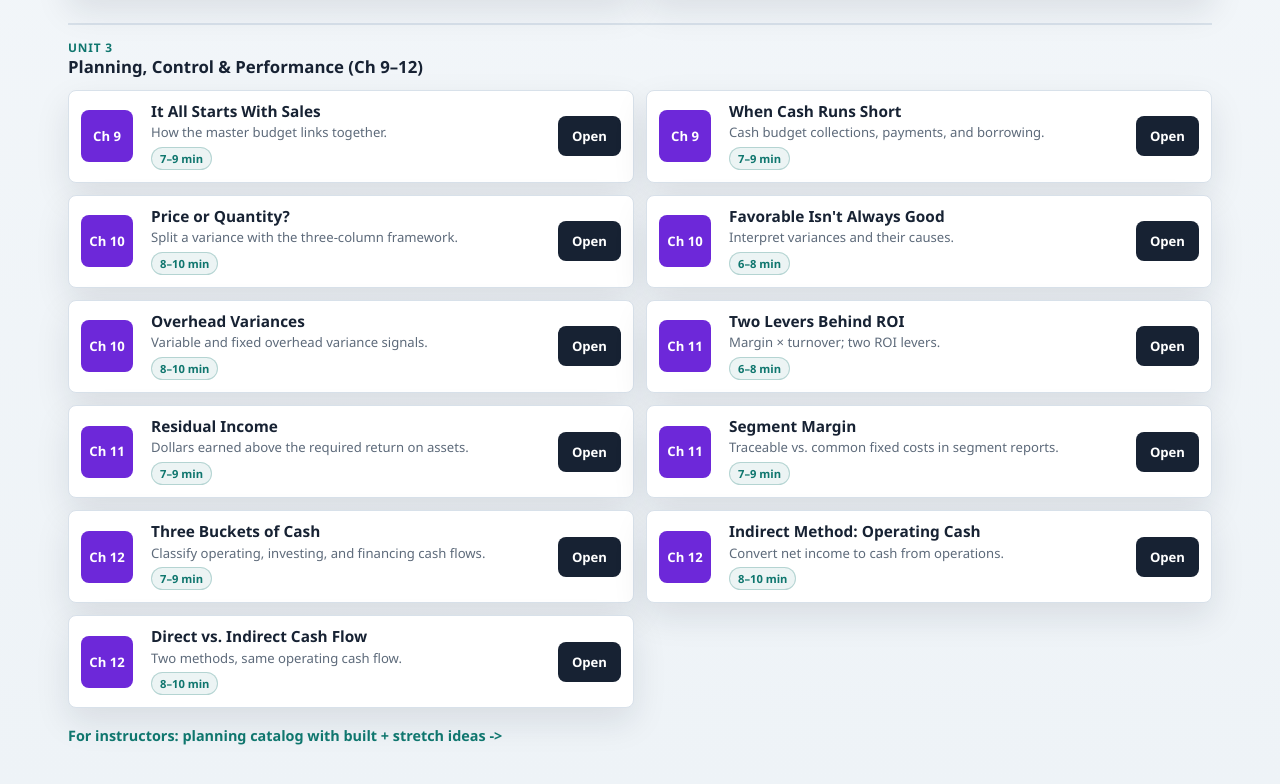
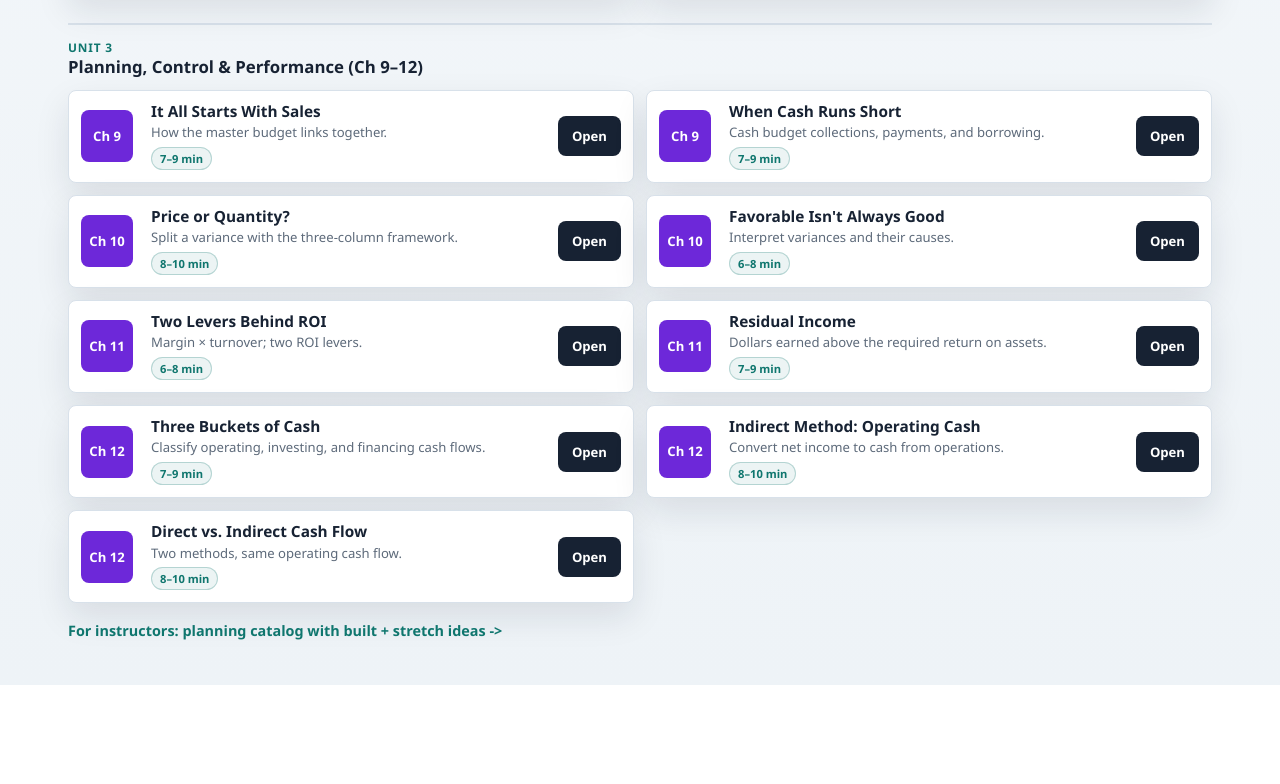
Before and after one commit to ccjason34/acct2302-animations, a plain HTML site: page index.html in a window 1280 px wide. Shown: the part 1701-2485 px from the top of the page. After the commit the page ends 2386 px from the top, so only its background shows below. Drawn offline with Linux system fonts and the light colour scheme.

Commit message:
Remove two animation links from hub

```diff
--- a/index.html
+++ b/index.html
@@ -156,10 +156,8 @@ const units = [
     { ch:"Ch 9", title:"When Cash Runs Short", desc:"Cash budget collections, payments, and borrowing.", time:"7–9 min", file:"Ch09_CashBudget.html" },
     { ch:"Ch 10", title:"Price or Quantity?", desc:"Split a variance with the three-column framework.", time:"8–10 min", file:"Ch10_VarianceColumns.html" },
     { ch:"Ch 10", title:"Favorable Isn't Always Good", desc:"Interpret variances and their causes.", time:"6–8 min", file:"Ch10_FavorableUnfavorable.html" },
-    { ch:"Ch 10", title:"Overhead Variances", desc:"Variable and fixed overhead variance signals.", time:"8–10 min", file:"Ch10_OverheadVariances.html" },
     { ch:"Ch 11", title:"Two Levers Behind ROI", desc:"Margin × turnover; two ROI levers.", time:"6–8 min", file:"Ch11_ROIDuPont.html" },
     { ch:"Ch 11", title:"Residual Income", desc:"Dollars earned above the required return on assets.", time:"7–9 min", file:"Ch11_ResidualIncome.html" },
-    { ch:"Ch 11", title:"Segment Margin", desc:"Traceable vs. common fixed costs in segment reports.", time:"7–9 min", file:"Ch11_SegmentMargin.html" },
     { ch:"Ch 12", title:"Three Buckets of Cash", desc:"Classify operating, investing, and financing cash flows.", time:"7–9 min", file:"Ch12_ThreeBucketsOfCash.html" },
     { ch:"Ch 12", title:"Indirect Method: Operating Cash", desc:"Convert net income to cash from operations.", time:"8–10 min", file:"Ch12_IndirectOperatingCash.html" },
     { ch:"Ch 12", title:"Direct vs. Indirect Cash Flow", desc:"Two methods, same operating cash flow.", time:"8–10 min", file:"Ch12_CashFlowBuckets.html" },
```
Also changed, not shown: 1 other file.
